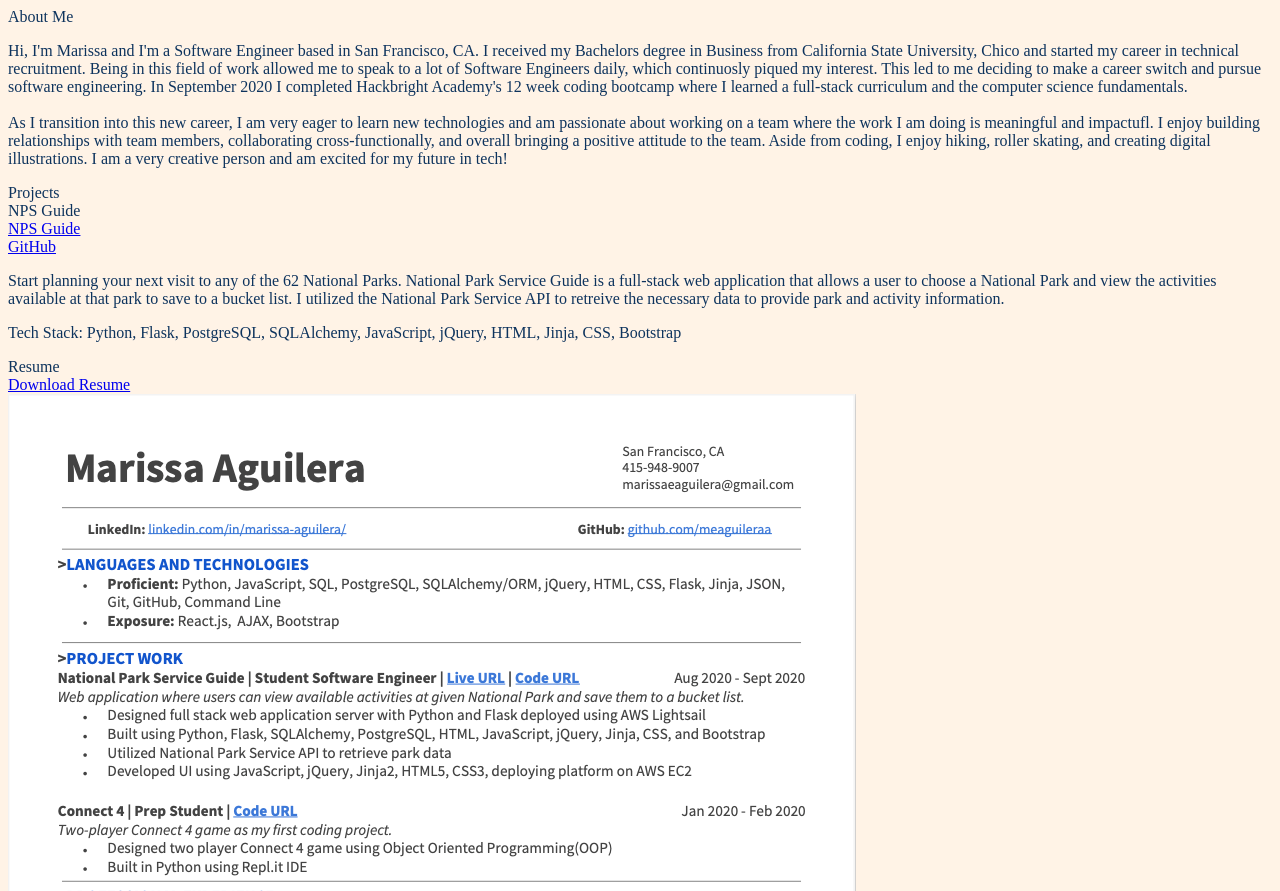
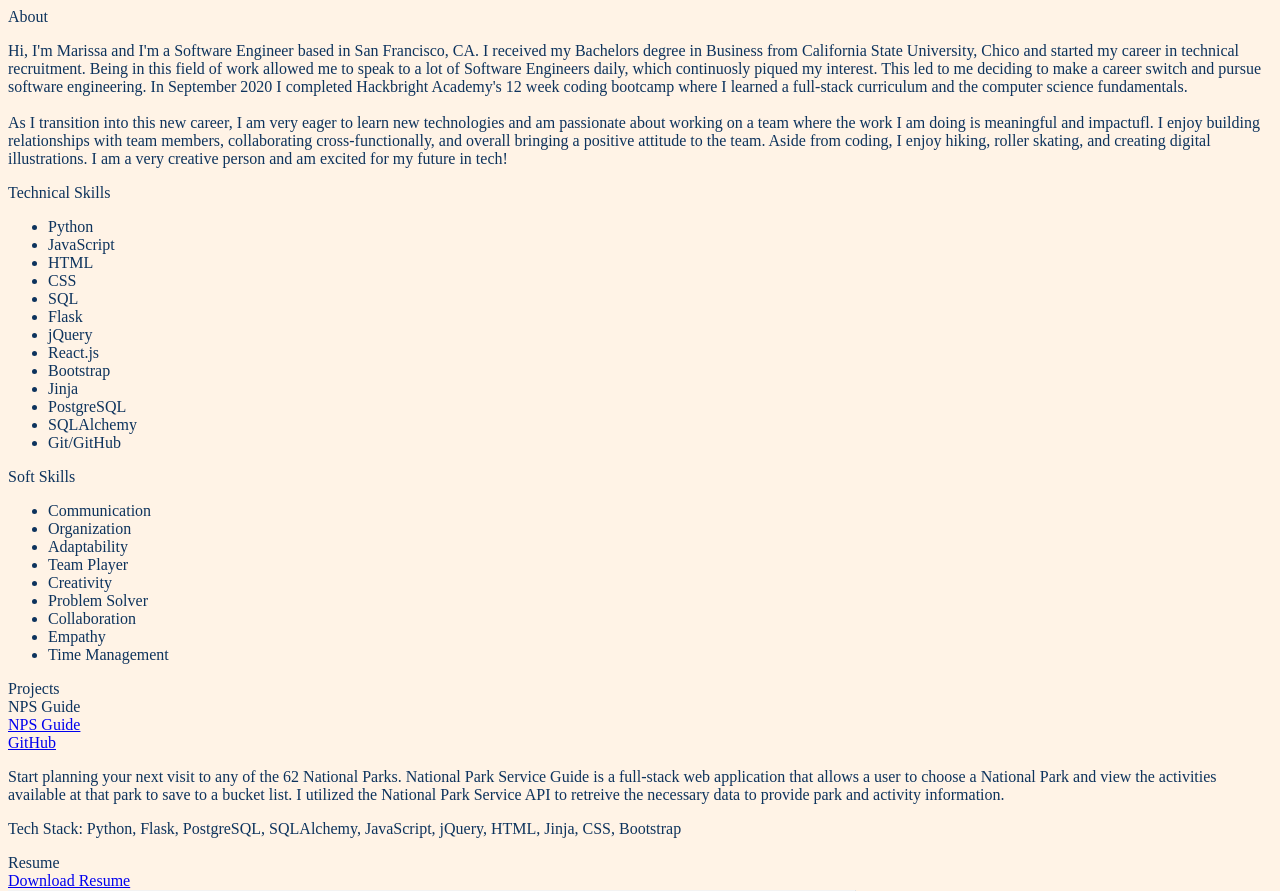
Before and after one commit to Meaguileraa/Portfolio, a Flask app: page / in a window 1280 px wide. Shown: the top 891 px of the page. Run offline with Flask 2, Linux system fonts and the light colour scheme.

Commit message:
Soft skills & technical skills added

```diff
--- a/templates/homepage.html
+++ b/templates/homepage.html
@@ -13,10 +13,10 @@
 
 
     <body>
-        <!-- About Me Section -->
-        <div class ="about-me-section">
-            <div id="about-me-title">About Me</div>
-            <div id="about-me-text">
+        <!-- About Section -->
+        <div class ="about-section">
+            <div id="about-title">About</div>
+            <div id="about-text">
                 <p>
                     Hi, I'm Marissa and I'm a Software Engineer based in San Francisco, CA. I received my
                     Bachelors degree in Business from California State University, Chico and started my career
@@ -33,6 +33,46 @@
                     and creating digital illustrations. I am a very creative person and am excited for my
                     future in tech!
                 </p>
+            </div>
+        </div>
+
+        <!-- Technical Skills Section -->
+        <div class ="tech-skills-section">
+            <div id="tech-skills-title">Technical Skills</div>
+            <div id="tech-skills-text">
+                <ul>
+                    <li>Python</li>
+                    <li>JavaScript</li>
+                    <li>HTML</li>
+                    <li>CSS</li>
+                    <li>SQL</li>
+                    <li>Flask</li>
+                    <li>jQuery</li>
+                    <li>React.js</li>
+                    <li>Bootstrap</li>
+                    <li>Jinja</li>
+                    <li>PostgreSQL</li>
+                    <li>SQLAlchemy</li>
+                    <li>Git/GitHub</li>
+                </ul>
+            </div>
+        </div>
+
+        <!-- Soft Skills Section -->
+        <div class ="soft-skills-section">
+            <div id="soft-skills-title">Soft Skills</div>
+            <div id="soft-skills-text">
+                <ul>
+                    <li>Communication</li>
+                    <li>Organization</li>
+                    <li>Adaptability</li>
+                    <li>Team Player</li>
+                    <li>Creativity</li>
+                    <li>Problem Solver</li>
+                    <li>Collaboration</li>
+                    <li>Empathy</li>
+                    <li>Time Management</li>
+                </ul>
             </div>
         </div>
 
```
